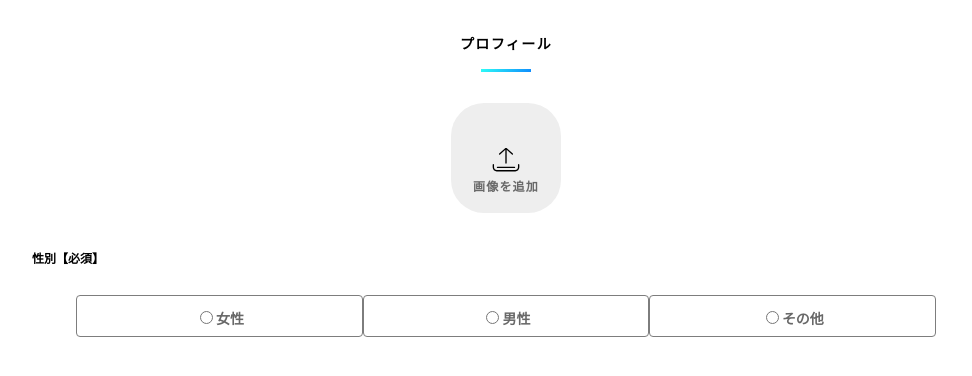
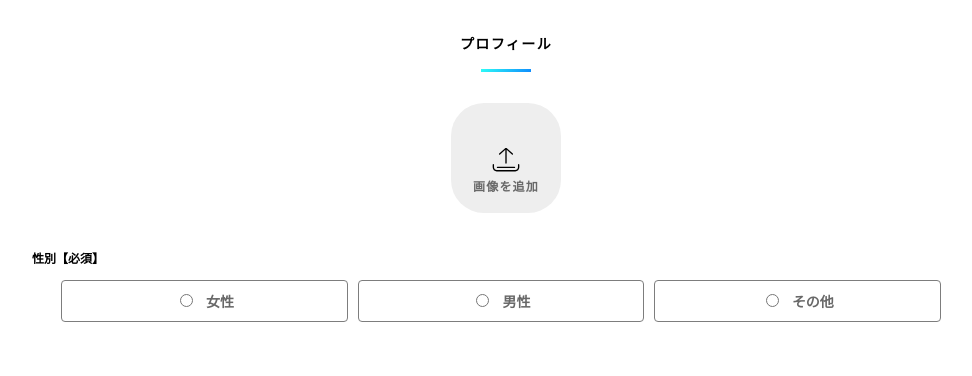
Before and after one commit to northernbird/rmi-which-demo-01, a React (Create React App) app: page /register in a window 1280 px wide. Shown: the top 376 px of the page, without its empty margins (134-1106 px from the left). Built offline with nearby package versions, Linux system fonts and the light colour scheme.

Commit message:
WIP added router

```diff
--- a/src/register/RegisterPage.js
+++ b/src/register/RegisterPage.js
@@ -48,7 +48,6 @@ const useStyles = makeStyles({
         width: '75%',
         maxWidth: '75%',
         display:'inline-block',
-        marginTop: '15px',
     }
 });
 
--- a/src/register/components/GenderRadioButton.js
+++ b/src/register/components/GenderRadioButton.js
@@ -7,15 +7,23 @@ const useStyles = makeStyles({
     genderButtonGroup: {
         display:'inline-block',
         width: '30%',
+        maxWidth: '30%',
         borderBottom: 'solid 1px #7d7d7d',
         borderLeft: 'solid 1px #7d7d7d',
         borderRadius: '4px',
         borderRight: 'solid 1px #7d7d7d',
         borderTop: 'solid 1px #7d7d7d',
-        height: '40px'
+        height: '40px',
+        marginRight: '10px'
     },
     input: {
-        marginTop: '15px'
+        marginTop: '0px'
+    },
+    label: {
+        marginLeft: '10px',
+        display:'inline-block',
+        height: '40px',
+        marginTop: '10px'
     }
 });
 
@@ -25,7 +33,7 @@ function GenderRadioButton(props) {
     return (
         <Box className={classes.genderButtonGroup} fontSize={14} fontWeight={700} color={'#686868'}>
             <input name={name} type="radio" value={value} className={classes.input}/>
-            {label}
+            <p className={classes.label}>{label}</p>
         </Box>
     );
 }
```
